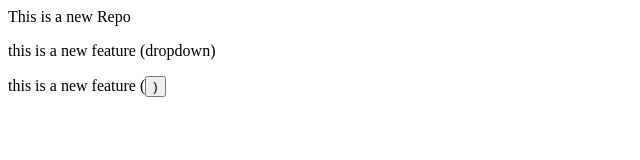
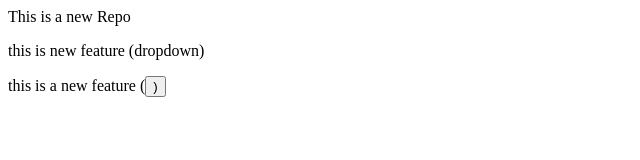
Before and after one commit to Dnyan-droid/localrepo, a plain HTML site: page index.html in a window 1280 px wide. Shown: the full height of the page, 0-640 px from the left. Drawn offline with Linux system fonts and the light colour scheme.

Commit message:
Checking

```diff
--- a/index.html
+++ b/index.html
@@ -1,3 +1,3 @@
 <p>This is a new Repo</p>
-<p> this is a new feature (dropdown)</p>
+<p> this is new feature (dropdown)</p>
 <p> this is a new feature (<button>)</button></p>
```
